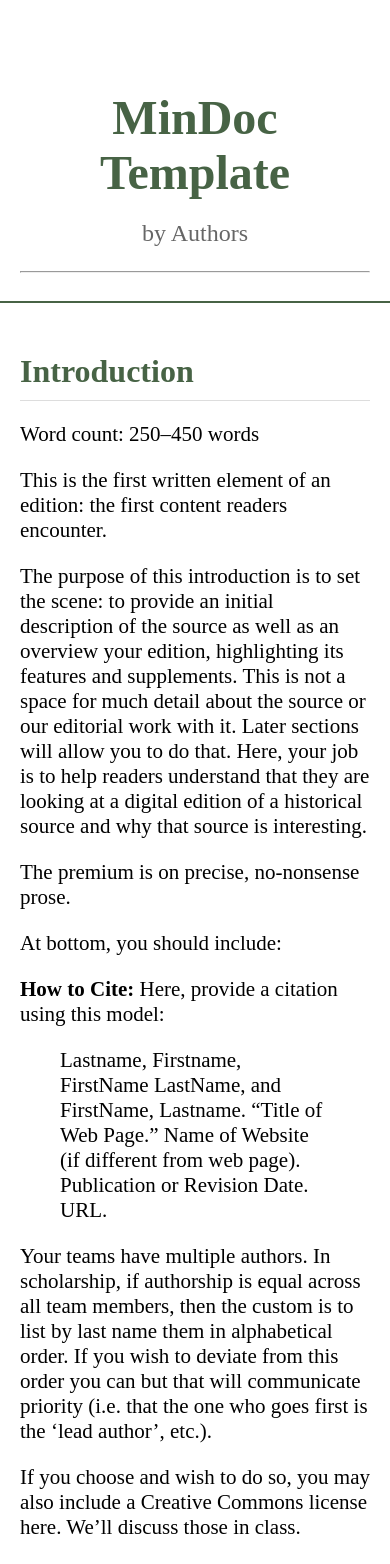
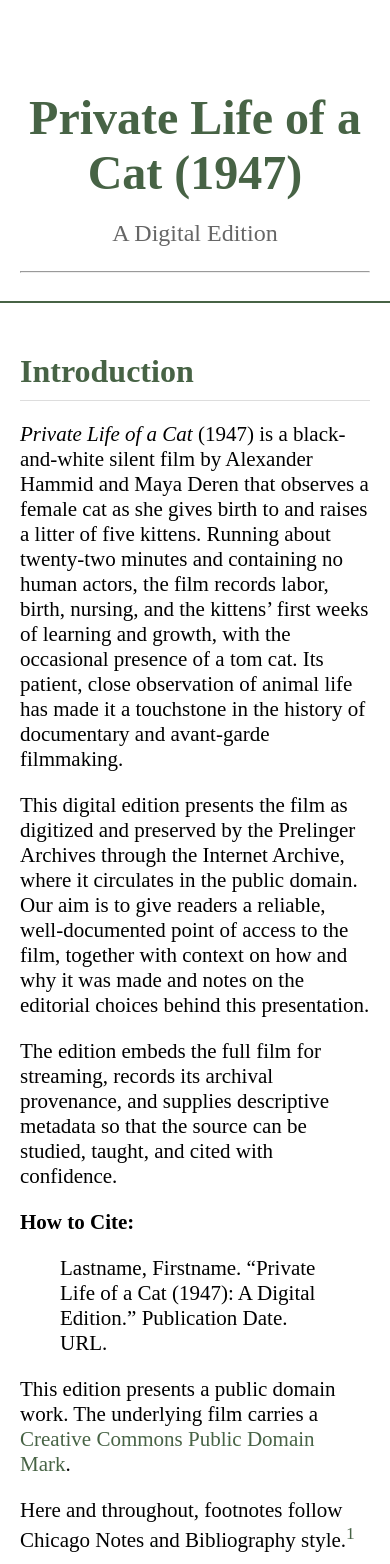
Before and after one commit to Ry17-Illinois/RECOVERYMockup1, a Jekyll site: the page built from index.markdown, in a window 390 px wide. Shown: the top 1564 px of the page. Built offline with Jekyll 4.4.1, drawn with Linux system fonts in a browser that asks for light colours; some web fonts are replaced; our own code applies the rules of GitHub Pages for plain Markdown files; some of the changed text lies outside the part shown.

Commit message:
Feature cat documentary edition
Updated the edition metadata and introduction to present Alexander Hammid and Maya Deren's Private Life of a Cat (1947) as the primary source. Replaced the older image-based media records with the film's archival entry and adjusted responsive video styling so the embedded Internet Archive player displays cleanly in the page layout.

```diff
--- a/_config.yml
+++ b/_config.yml
@@ -1,6 +1,6 @@
-title: MinDoc Template # You will insert your title here.
+title: Private Life of a Cat (1947) # You will insert your title here.
 email: your-email@example.com
-description: by Authors # Author names go here.
+description: A Digital Edition # Author names go here.
 
 baseurl: "" # Set to the repository name so assets resolve correctly both locally and on GitHub Pages. If you rename the repo, update this value to match.
 
--- a/_sass/main.scss
+++ b/_sass/main.scss
@@ -185,6 +185,16 @@ iframe {
   display: block;
   margin-left: auto;
   margin-right: auto;
-  width: 420px;
-  height: 315px;
+  width: 100%;
+  max-width: 640px;
+  aspect-ratio: 4 / 3;
+  height: auto;
+  border: 0;
 }
+
+// Give the video embed room within the detailed-description layout,
+// where media sits in a two-column grid.
+.img_description iframe {
+  width: 100%;
+  max-width: 100%;
+}
--- a/index.markdown
+++ b/index.markdown
@@ -4,39 +4,28 @@ layout: single_page
 
 # Introduction
 
-Word count: 250–450 words
+_Private Life of a Cat_ (1947) is a black-and-white silent film by Alexander Hammid and Maya Deren that observes a female cat as she gives birth to and raises a litter of five kittens. Running about twenty-two minutes and containing no human actors, the film records labor, birth, nursing, and the kittens' first weeks of learning and growth, with the occasional presence of a tom cat. Its patient, close observation of animal life has made it a touchstone in the history of documentary and avant-garde filmmaking.
 
-This is the first written element of an edition: the first content readers encounter.
+This digital edition presents the film as digitized and preserved by the Prelinger Archives through the Internet Archive, where it circulates in the public domain. Our aim is to give readers a reliable, well-documented point of access to the film, together with context on how and why it was made and notes on the editorial choices behind this presentation.
 
-The purpose of this introduction is to set the scene: to provide an initial description of the source as well as an overview your edition, highlighting its features and supplements. This is not a space for much detail about the source or our editorial work with it. Later sections will allow you to do that. Here, your job is to help readers understand that they are looking at a digital edition of a historical source and why that source is interesting.
-
-The premium is on precise, no-nonsense prose.
-
-At bottom, you should include:
+The edition embeds the full film for streaming, records its archival provenance, and supplies descriptive metadata so that the source can be studied, taught, and cited with confidence.
 
 **How to Cite:**
-Here, provide a citation using this model:
 
-> Lastname, Firstname, FirstName LastName, and FirstName, Lastname. “Title of Web Page.” Name of Website (if different from web page). Publication or Revision Date. URL.
+> Lastname, Firstname. “Private Life of a Cat (1947): A Digital Edition.” Publication Date. URL.
 
-Your teams have multiple authors.  In scholarship, if authorship is equal across all team members, then the custom is to list by last name them in alphabetical order.  If you wish to deviate from this order you can but that will communicate priority (i.e. that the one who goes first is the 'lead author', etc.).
+This edition presents a public domain work. The underlying film carries a [Creative Commons Public Domain Mark](https://creativecommons.org/publicdomain/mark/1.0/).
 
-If you choose and wish to do so, you may also include a Creative Commons license here. We'll discuss those in class.
-
-Here and throughout your edition, you should use footnotes in Chicago Notes and Bibliography style.[^1]  Please note that if sources are listed in your bibliography (and all your main ones should be), you may use a shortened form in these notes (e.g. Smith, _Towards a Better Understanding_, 5, with the full citation to Smith going in the bibliography).
+Here and throughout, footnotes follow Chicago Notes and Bibliography style.[^1]
 
 # The Source
 
-This section provides the main presentation of your source, as you have prepared it for readers (i.e., a facsimile, transcription, video, audio clip, etc.). This section is where we satisfy the first of the ADE’s three criteria for an electronic edition by providing a rigorous, accurate presentation of historical material.
+The full film is embedded below from its permanent home at the Internet Archive. Use the player controls to watch, pause, and scrub through the film. A detailed description of the item, including creator, date, rights, and source identifiers, is available via the "Detailed description" link beneath the player.
 
 {% assign media = site.mindoc_media | where: "page", "source" %}
 {% include media_next.html pages=media %}
 
-For the presentation of some sources, it may make sense to break up the presentation into multiple pages. For that, as needed, we can use a more book like template (binding multiple pages together) that I can provide. Nonetheless, this page should be the page from which all presentations of the source itself start.
-
-This may also be a space where editorial annotations are provided, such as notes on provenance, archival location, transcription, and more. If possible, a link to the source’s permanent digital location should be included here as well as a citation for that location. This should be done in consultation with the instructors, editorial board, and peer reviewers.
-
-Please note: some presentations may benefit from a multipage format (rather than one scrolling page, as here). I can make a multipage template available to you as needed.
+The source's permanent digital location is the Internet Archive item [PrivateL1947](https://archive.org/details/PrivateL1947), part of the Prelinger Archives collection. The embedded player streams directly from that location, so what readers view here is the archived copy rather than a re-hosted file.
 
 # About this Source
 
```
Also changed, not shown: _mindoc_media/penny_mockingbird.md (deleted, +0 -22 lines), _mindoc_media/penny_rooks.md (deleted, +0 -22 lines), _mindoc_media/private_life_of_a_cat.md (added, +22 -0 lines), _mindoc_media/saturday_mockingbird.md (deleted, +0 -22 lines).
